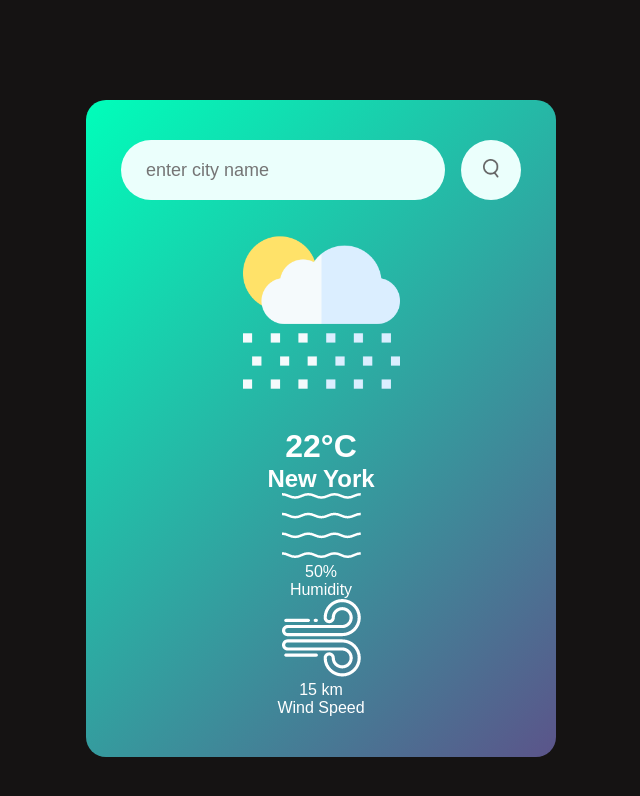
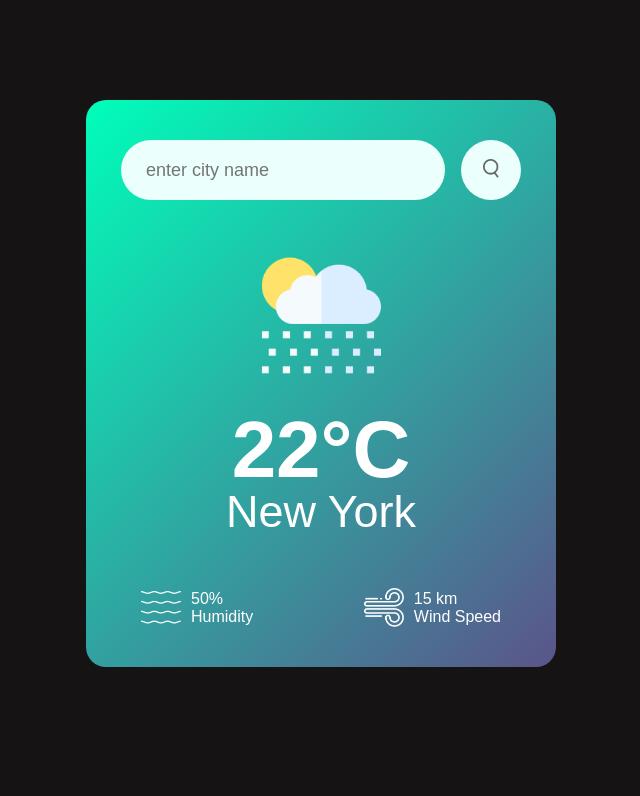
Before and after one commit to SwathiPriya37/Weather_App, a plain HTML site: page index.html in a window 1280 px wide. Shown: the whole page, without its empty margins (319-959 px from the left). Drawn offline with Linux system fonts and the light colour scheme.

Commit message:
modified css

```diff
--- a/style.css
+++ b/style.css
@@ -47,3 +47,32 @@ body{
 .search button img{
     width: 16px;
 }
+.weather-icon{
+    width: 170px;
+    margin-top: 30px;
+}
+.weather h1{
+    font-size: 80px;
+    font-size: 500;
+}
+.weather h2{
+    font-size: 45px;
+    font-weight: 400;
+    margin-top: -10px;}
+
+.details{
+    display: flex;
+    align-items: center;
+    justify-content: space-between;
+    margin-top: 50px;
+    padding: 0 20px;
+}
+.col{
+    display: flex;
+    align-items: center;
+    text-align: left;
+}
+.col img{
+    width: 40px;
+    margin-right: 10px;
+}
```
